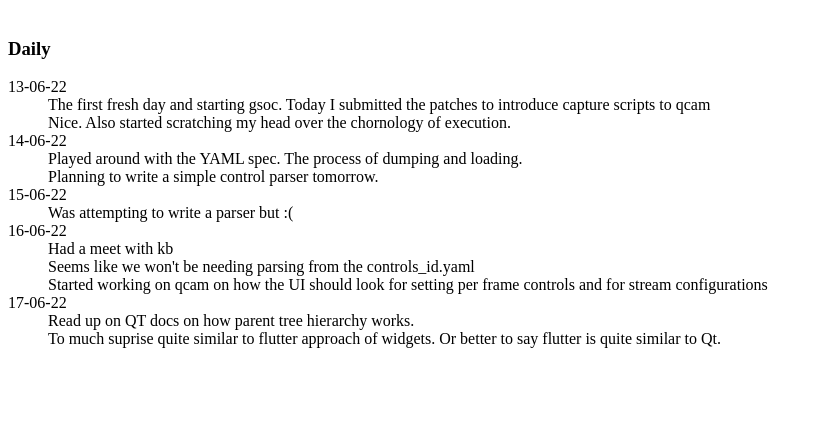
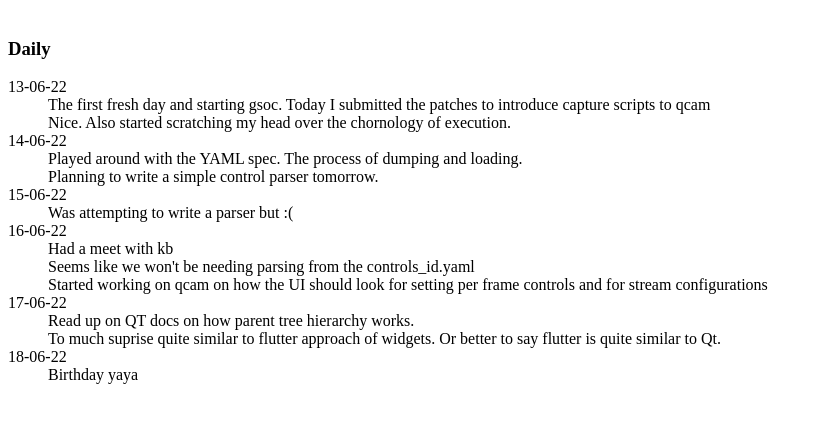
Before and after one commit to DevUt/DevUt.github.io, a plain HTML site: page index.html in a window 1280 px wide. Shown: the part 79-502 px from the top of the page, without its empty margins (0-822 px from the left). Drawn offline with Linux system fonts and the light colour scheme.

Commit message:
18-06-22

```diff
--- a/index.html
+++ b/index.html
@@ -44,6 +44,10 @@
             To much suprise quite similar to flutter approach of widgets.
             Or better to say flutter is quite similar to Qt.
         </dd>
+        <dt>18-06-22</dt>
+        <dd>
+            Birthday yaya
+        </dd>
 
     </dl>
 </body>
```
